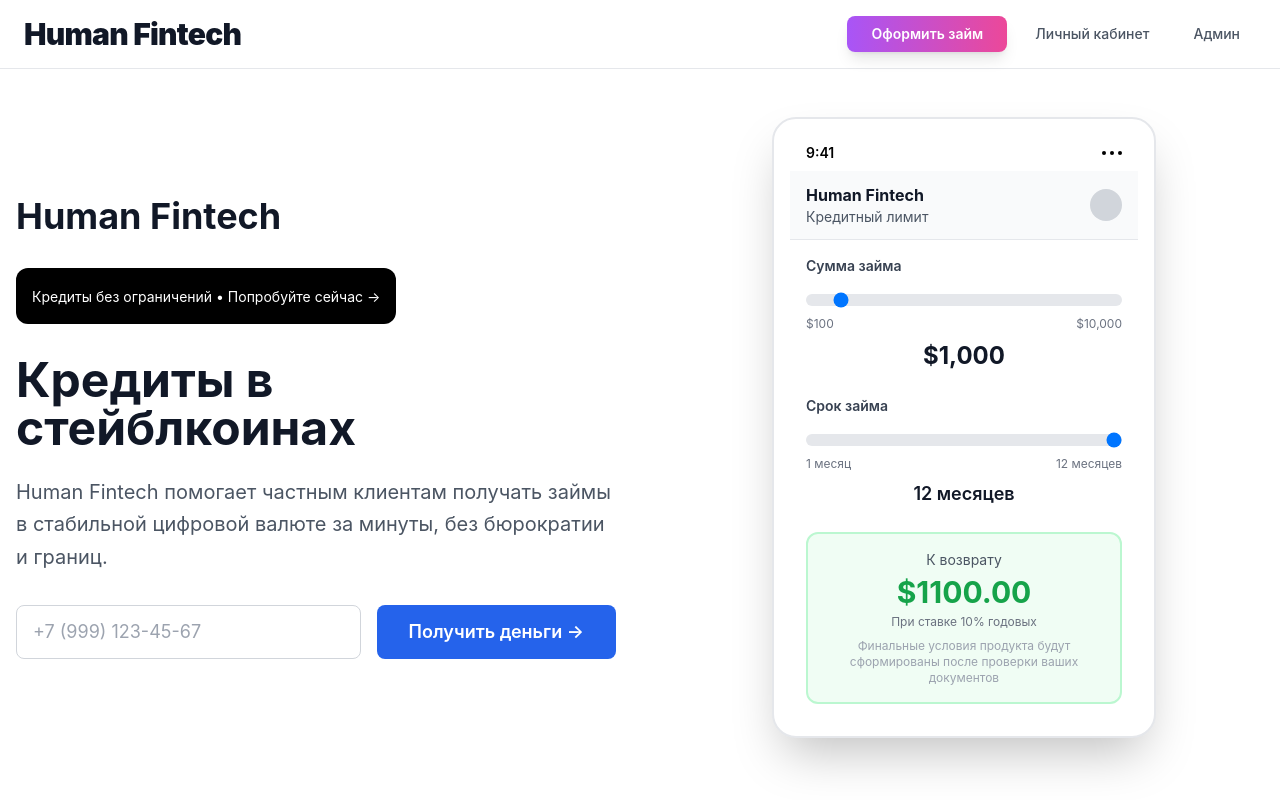
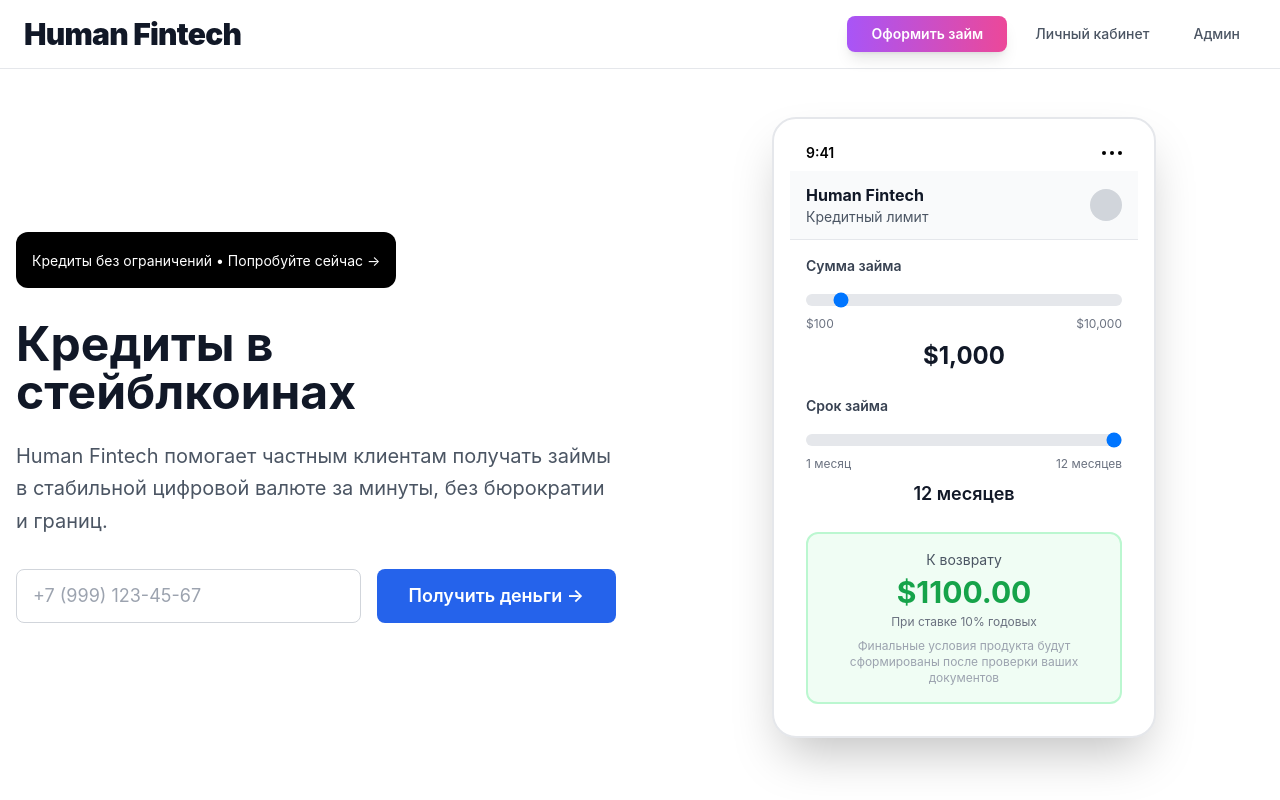
Before and after one commit to ioanngrigorev/microfinance-frontend, a React (Vite) app: page / in a window 1280 px wide. Shown: the top 800 px of the page. Built offline with nearby package versions, Linux system fonts and the light colour scheme.

Commit message:
Remove Human Fintech title from homepage

```diff
--- a/src/pages/HomePage.jsx
+++ b/src/pages/HomePage.jsx
@@ -44,9 +44,6 @@
 
           {/* Левая колонка - контент */}
           <div>
-            {/* Логотип */}
-            <h1 className="text-4xl font-bold text-gray-900 mb-8">Human Fintech</h1>
-
             {/* Баннер */}
             <div className="bg-black text-white rounded-xl p-4 mb-8 inline-block">
               <span className="text-sm">Кредиты без ограничений • Попробуйте сейчас →</span>
```
